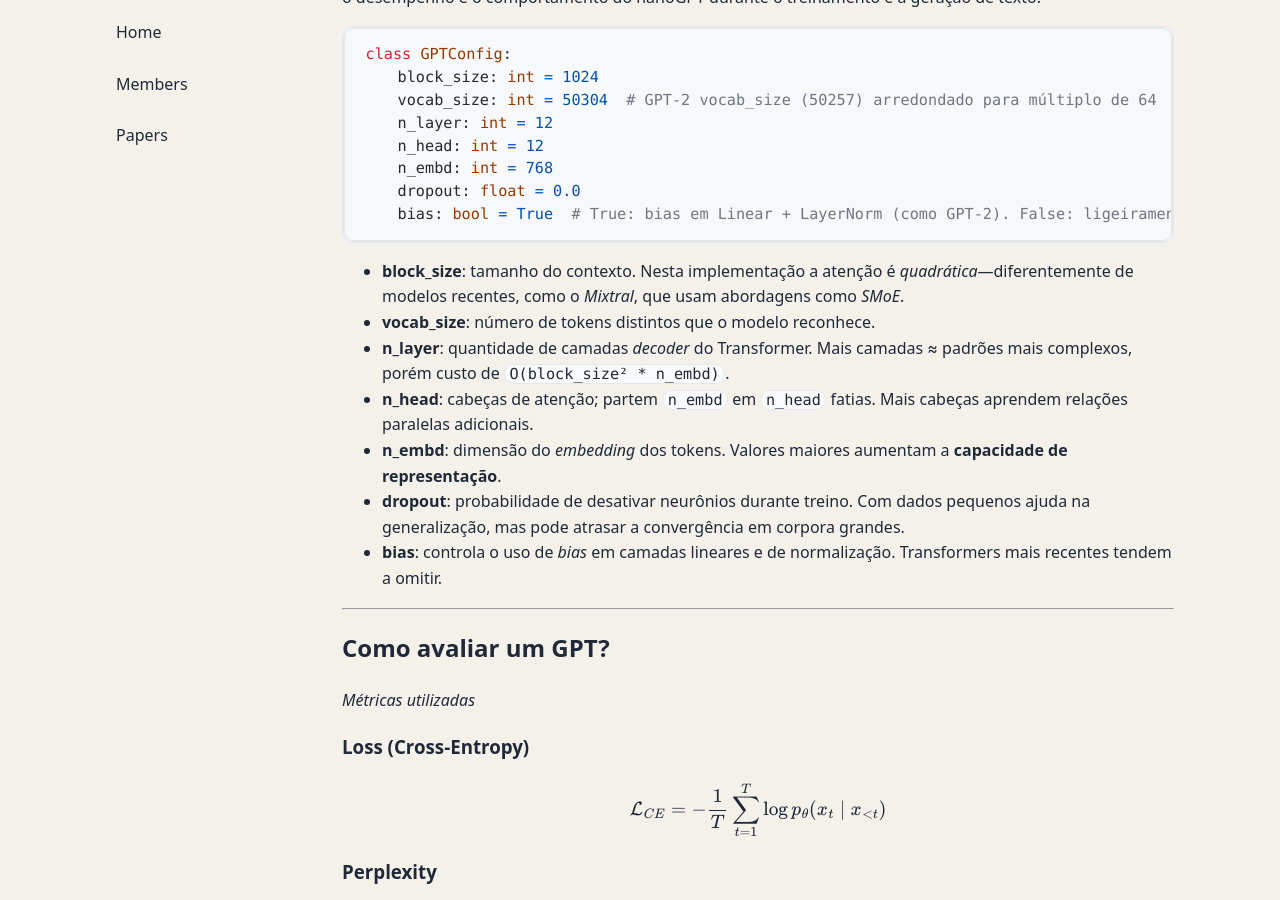
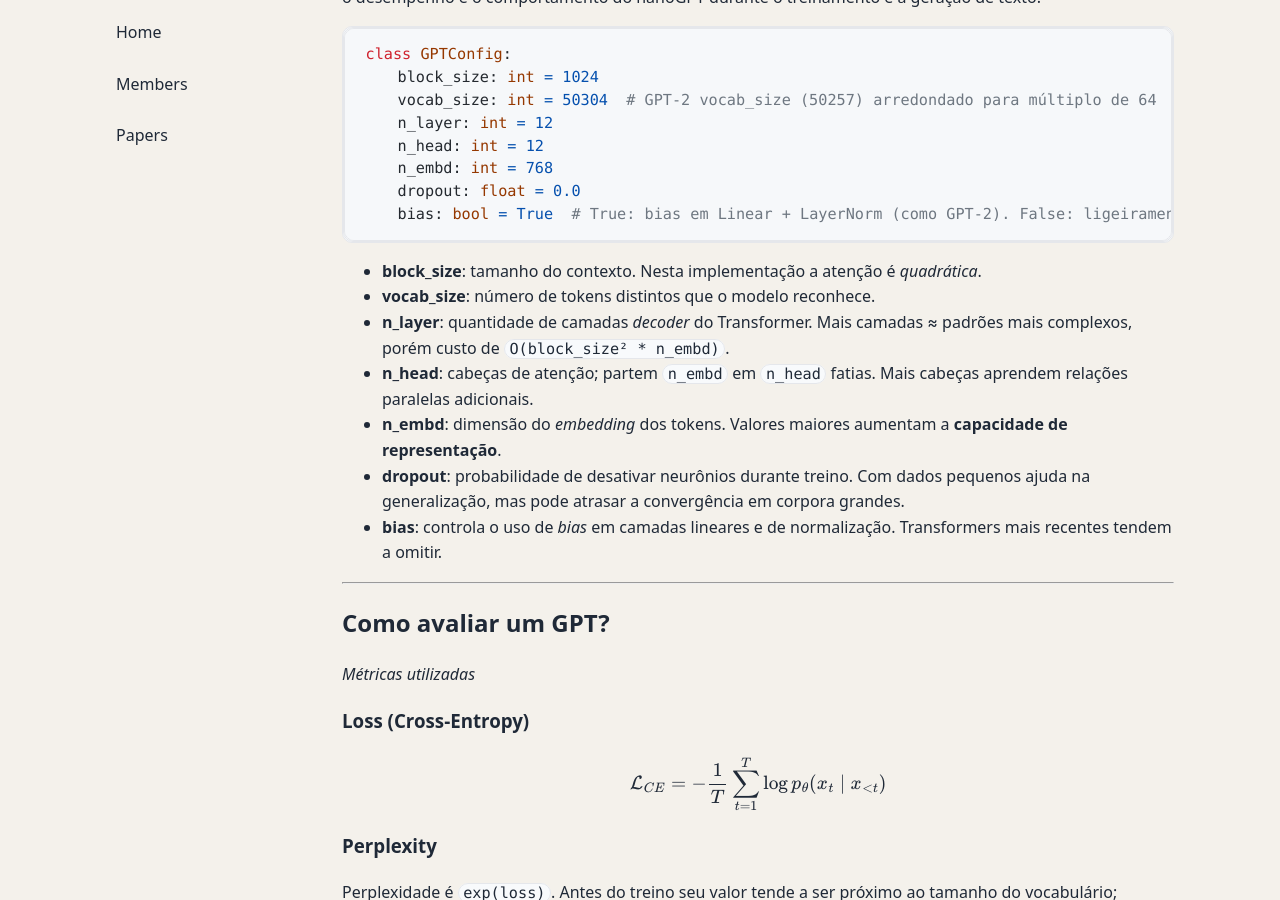
Before and after one commit to sagui-nlp/sagui-nlp.github.io, a Jekyll site: the page built from _posts/2025-08-23-nanogpt-to-nanomoe.markdown, in a window 1280 px wide and 900 px high, scrolled down 1927 px. Built offline with Jekyll 4.4.1, drawn with Linux system fonts in a browser that asks for light colours.

Commit message:
improve text

````diff
--- a/_posts/2025-08-23-nanogpt-to-nanomoe.markdown
+++ b/_posts/2025-08-23-nanogpt-to-nanomoe.markdown
@@ -43,7 +43,7 @@ class GPTConfig:
     bias: bool = True  # True: bias em Linear + LayerNorm (como GPT‑2). False: ligeiramente melhor e mais rápido
 ```
 
-* **block\_size**: tamanho do contexto. Nesta implementação a atenção é *quadrática*—diferentemente de modelos recentes, como o *Mixtral*, que usam abordagens como *SMoE*.
+* **block\_size**: tamanho do contexto. Nesta implementação a atenção é *quadrática*.
 * **vocab\_size**: número de tokens distintos que o modelo reconhece.
 * **n\_layer**: quantidade de camadas *decoder* do Transformer. Mais camadas ≈ padrões mais complexos, porém custo de `O(block_size² * n_embd)`.
 * **n\_head**: cabeças de atenção; partem `n_embd` em `n_head` fatias. Mais cabeças aprendem relações paralelas adicionais.
````
